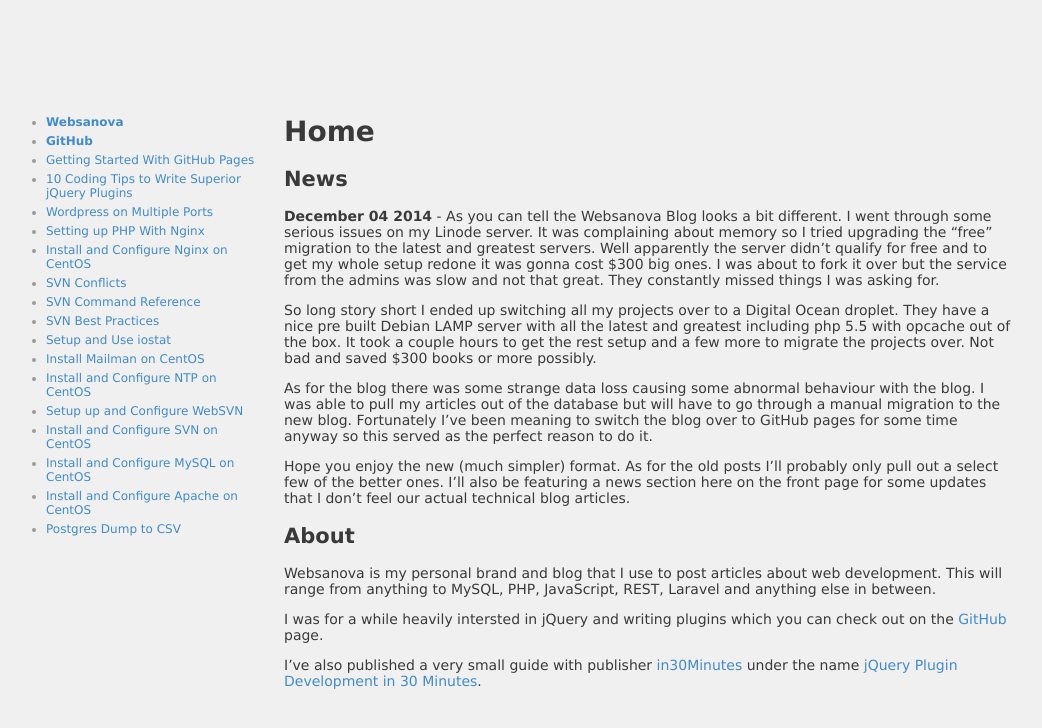
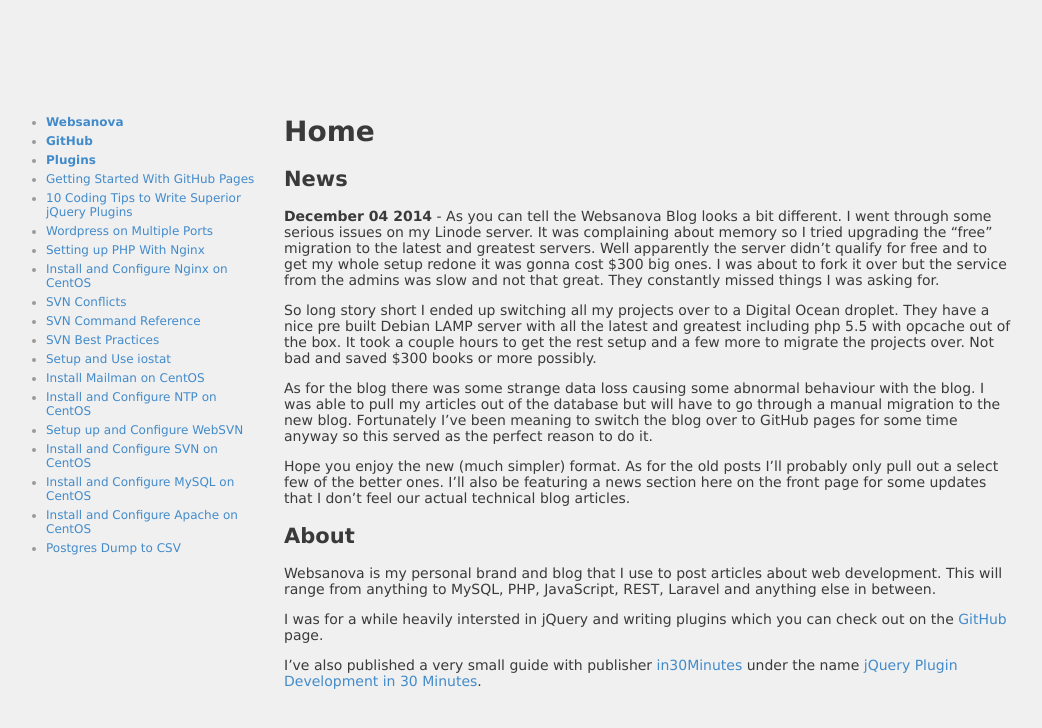
Before and after one commit to websanova/websanova.github.io, a Jekyll site: the page built from index.md, in a window 1280 px wide. Shown: the top 728 px of the page, without its empty margins (116-1158 px from the left). Built offline with Jekyll 4.4.1, drawn with Linux system fonts in a browser that asks for light colours.

Commit message:
Add plugins link.

```diff
--- a/_layouts/default.html
+++ b/_layouts/default.html
@@ -84,6 +84,7 @@
 			<ul>
 				<li><a href="/"><b>Websanova</b></a></li>
 				<li><a href="http://github.com/websanova"><b>GitHub</b></a></li>
+				<li><a href="/plugins"><b>Plugins</b></a></li>
 				<li><a href="/getting-started-with-github-pages">Getting Started With GitHub Pages</a></li>
 				<li><a href="/10-coding-tips-to-write-superior-jquery-plugins">10 Coding Tips to Write Superior jQuery Plugins</a></li>
 
```
